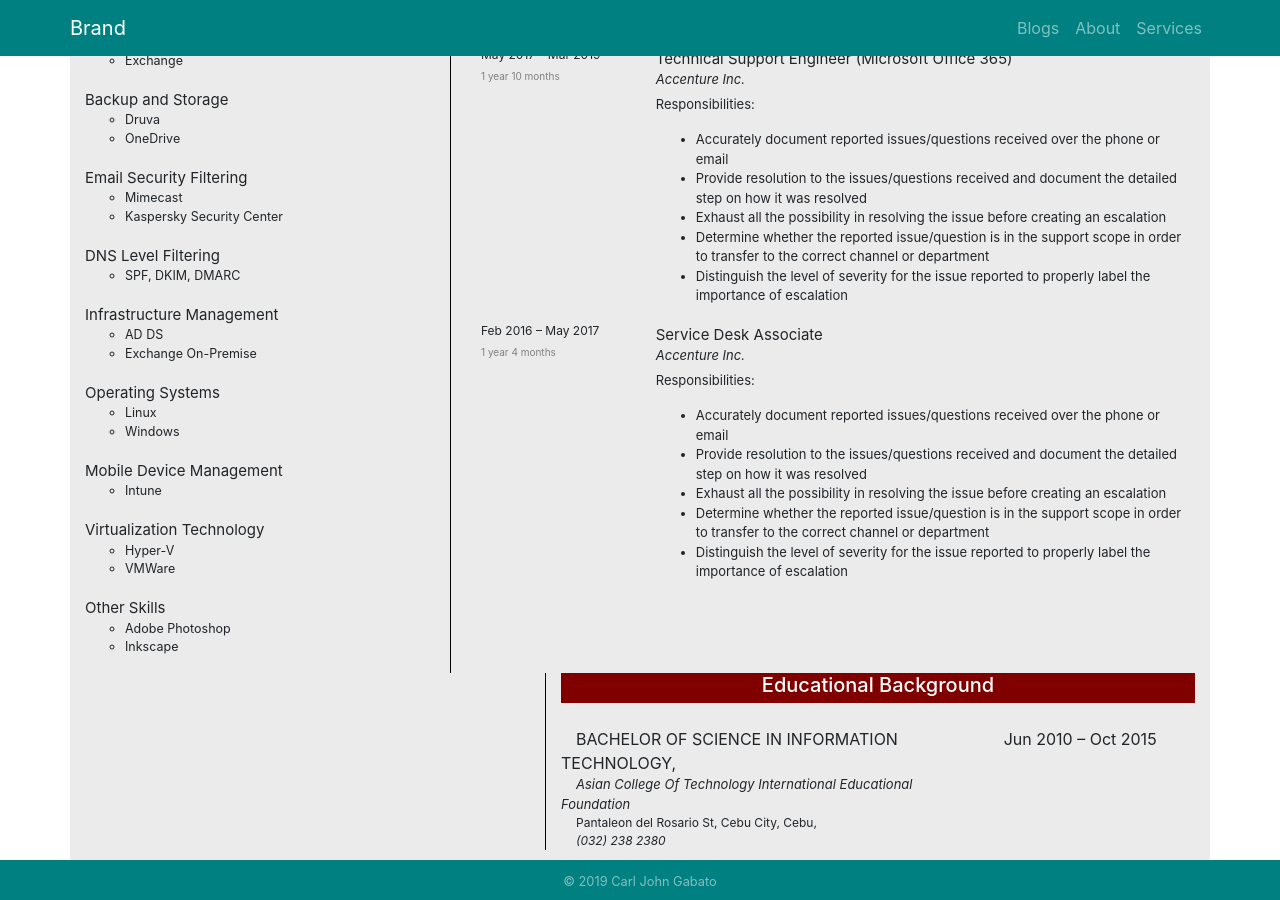
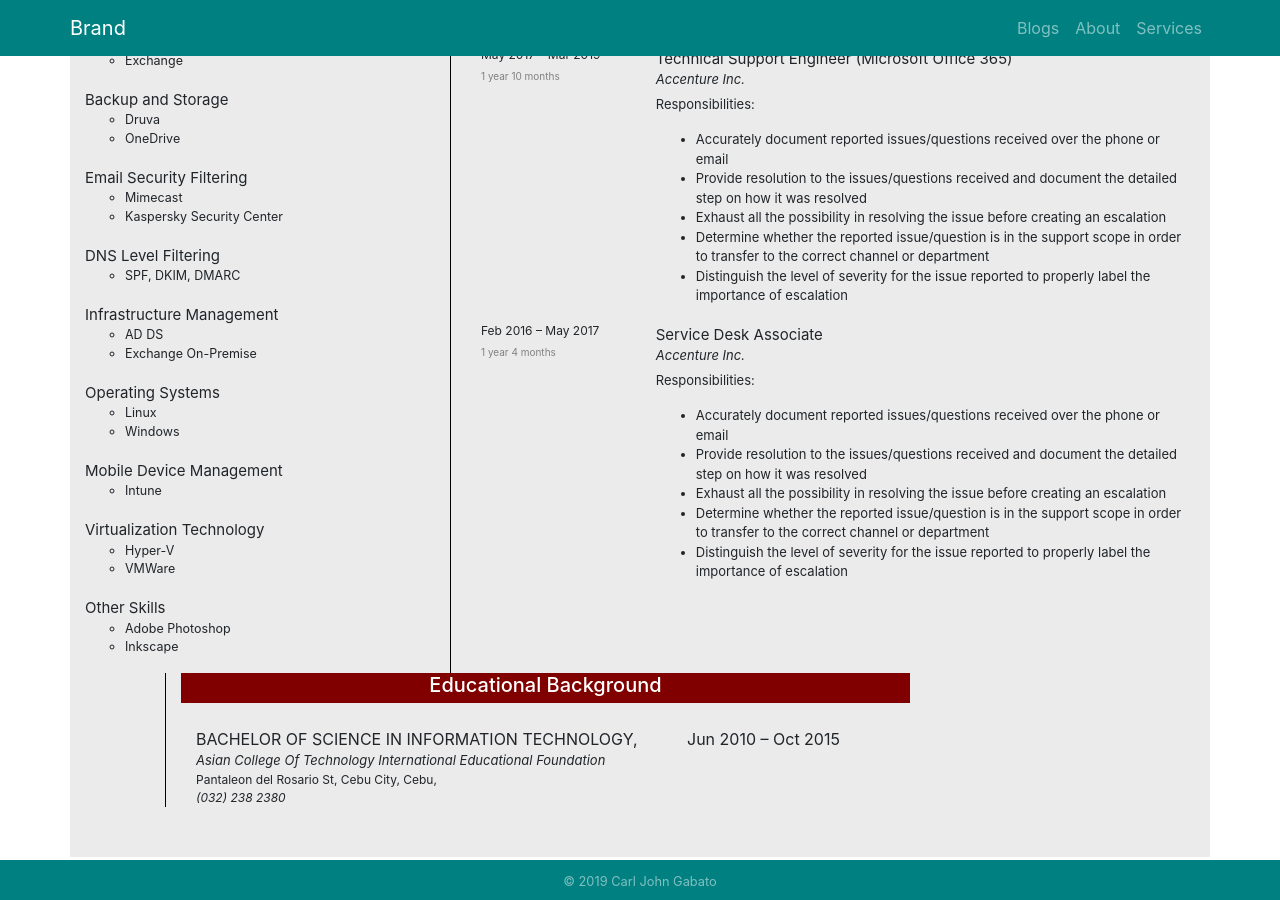
Before and after one commit to carljohngabato/aboutme, a Jekyll site: the page built from about.html, in a window 1280 px wide and 900 px high, scrolled down 736 px. Built offline with Jekyll 4.4.1, drawn with Linux system fonts in a browser that asks for light colours; nearby versions of some CDN libraries.

```diff
--- a/about.html
+++ b/about.html
@@ -482,7 +482,7 @@
     <div class="col-lg-4 skills">
 
     </div>
-    <div class="col-lg-7 offset-lg-1 education">
+    <div class="col-lg-8 offset-lg-1 education">
       <div class="education-title">
         <h5>Educational Background</h5>
       </div>
```
